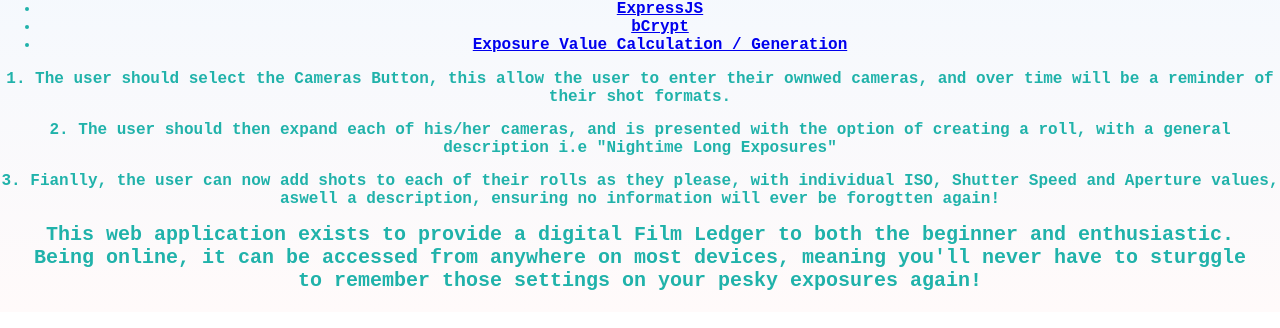
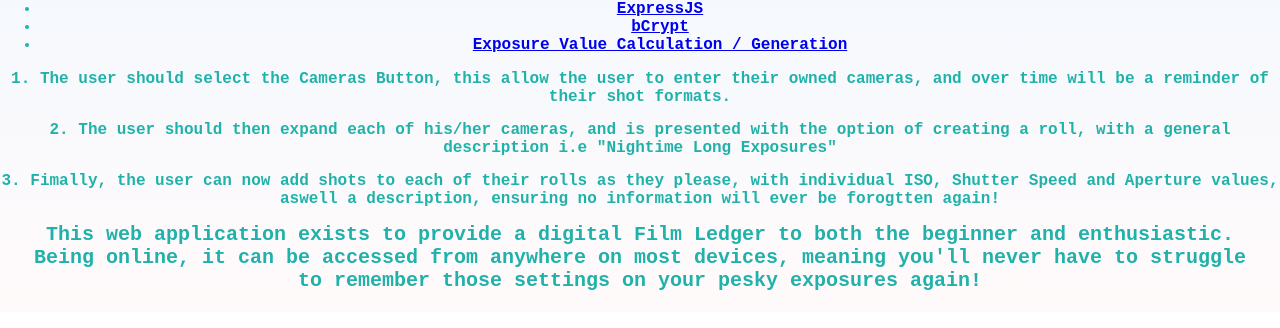
Before and after one commit to n-otoo/OnARoll, a website: page info.html in a window 1280 px wide. Shown: the part 162-490 px from the top of the page. Drawn offline with Linux system fonts and the light colour scheme.

Commit message:
spelling errors

```diff
--- a/info.html
+++ b/info.html
@@ -20,11 +20,11 @@
         </ul>
     </div>
     <div stlye="width:100%;align-content:center;text-align:center;padding-top:30px">
-        <span style="width: 100%;font-size: 16px;color: lightseagreen;font-weight: 600;float:left;padding-bottom: 15px;">1. The user should select the Cameras Button, this allow the user to enter their ownwed cameras, and over time will be a reminder of their shot formats. </span>
+        <span style="width: 100%;font-size: 16px;color: lightseagreen;font-weight: 600;float:left;padding-bottom: 15px;">1. The user should select the Cameras Button, this allow the user to enter their owned cameras, and over time will be a reminder of their shot formats. </span>
         <span style="width: 100%;font-size: 16px;color: lightseagreen;font-weight: 600;float:left;padding-bottom: 15px;">2. The user should then expand each of his/her cameras, and is presented with the option of creating a roll, with a general description i.e "Nightime Long Exposures"</span>
-        <span style="width: 100%;font-size: 16px;color: lightseagreen;font-weight: 600;float:left;padding-bottom: 15px;">3. Fianlly, the user can now add shots to each of their rolls as they please, with individual ISO, Shutter Speed and Aperture values, aswell a description, ensuring no information will ever be forogtten again!</span>
+        <span style="width: 100%;font-size: 16px;color: lightseagreen;font-weight: 600;float:left;padding-bottom: 15px;">3. Fimally, the user can now add shots to each of their rolls as they please, with individual ISO, Shutter Speed and Aperture values, aswell a description, ensuring no information will ever be forogtten again!</span>
     </div>
-    <p style="font-size: 20px;color: lightseagreen;font-weight: 600;padding-left: 30px;padding-right: 30px;">This web application exists to provide a digital Film Ledger to both the beginner and enthusiastic. Being online, it can be accessed from anywhere on most devices, meaning you'll never have to sturggle to remember those settings on your pesky exposures again!</p>
+    <p style="font-size: 20px;color: lightseagreen;font-weight: 600;padding-left: 30px;padding-right: 30px;">This web application exists to provide a digital Film Ledger to both the beginner and enthusiastic. Being online, it can be accessed from anywhere on most devices, meaning you'll never have to struggle to remember those settings on your pesky exposures again!</p>
     </div>
     </body>
 </html>
```
